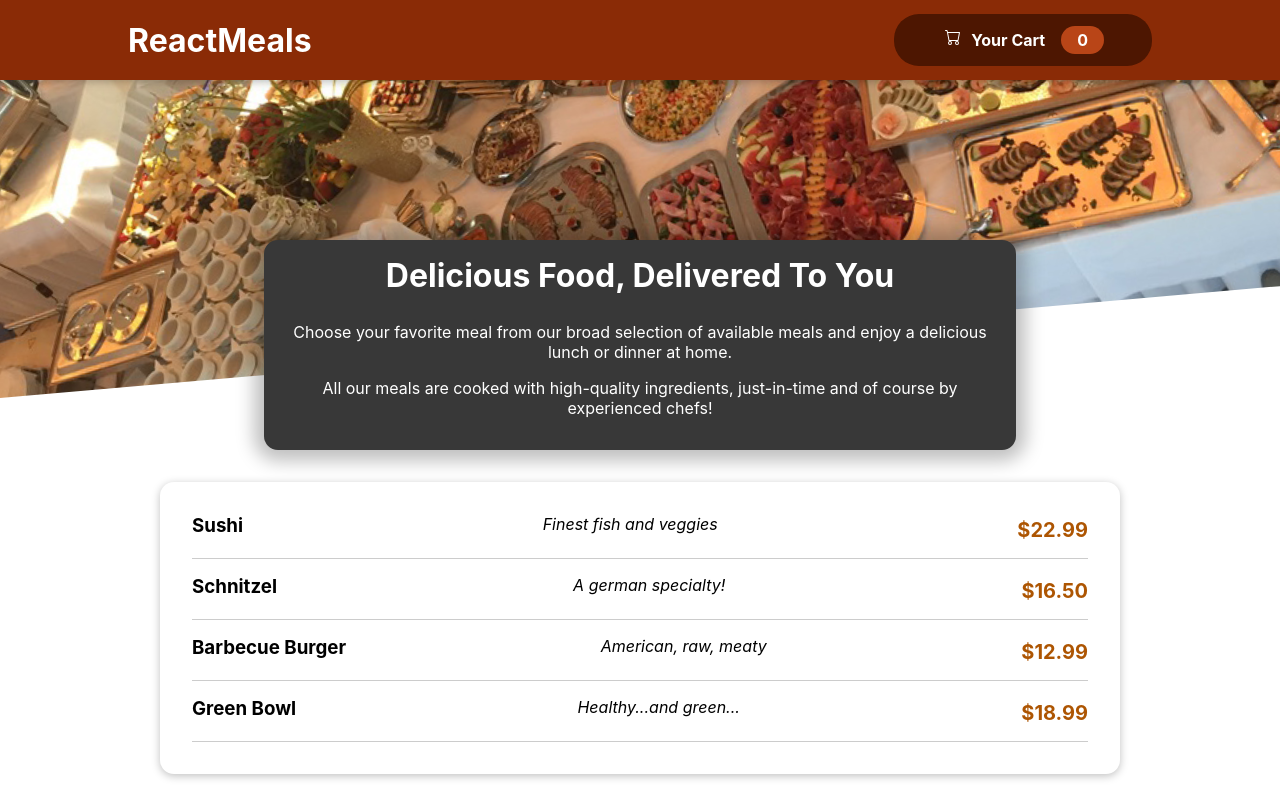
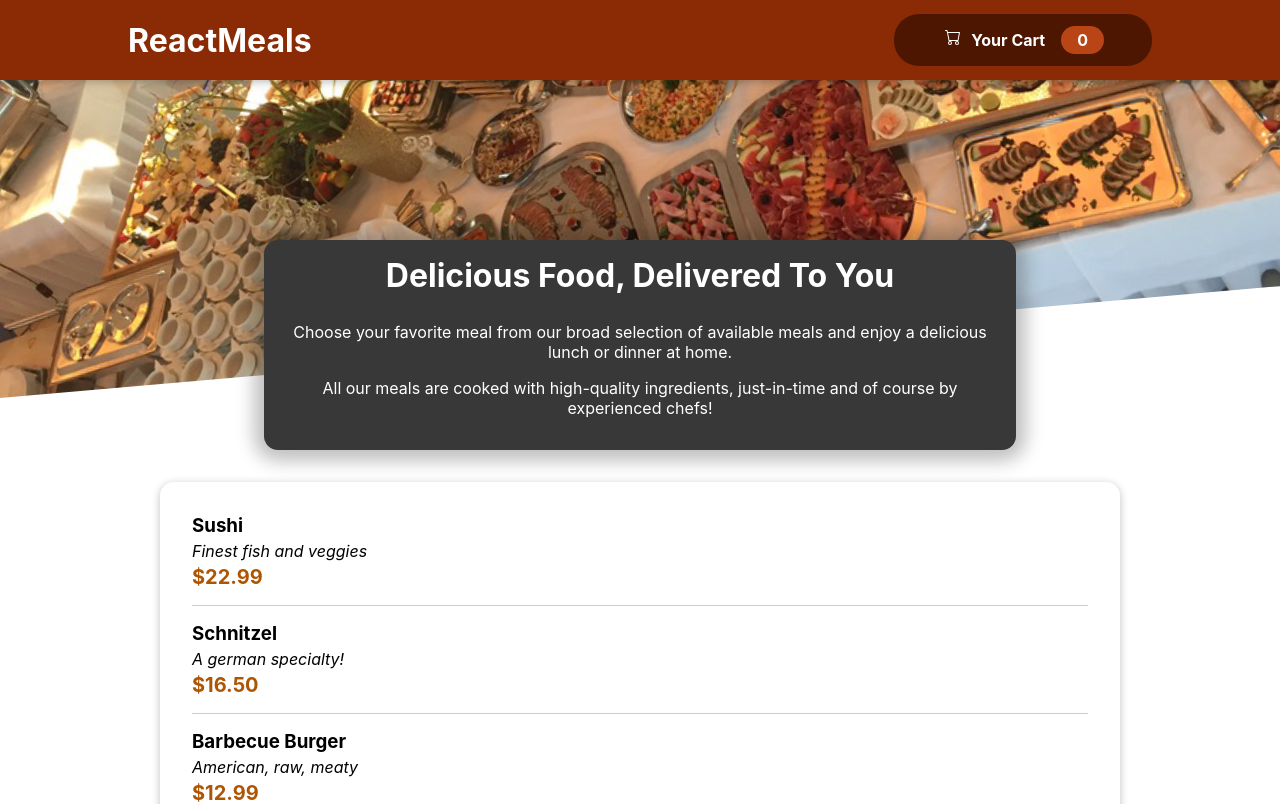
Before and after one commit to khaledrashad/FoodApp, a React (Create React App) app: page / in a window 1280 px wide. Shown: the top 804 px of the page. Built offline with nearby package versions, Linux system fonts and the light colour scheme.

Commit message:
Meals V2

```diff
--- a/src/components/meals/MealItem.module.css
+++ b/src/components/meals/MealItem.module.css
@@ -1,6 +1,5 @@
 .meal {
-    display: flex;
-    justify-content: space-between;
+    display: block;
     margin: 1rem;
     padding-bottom: 1rem;
     border-bottom: 1px solid #ccc;
```
